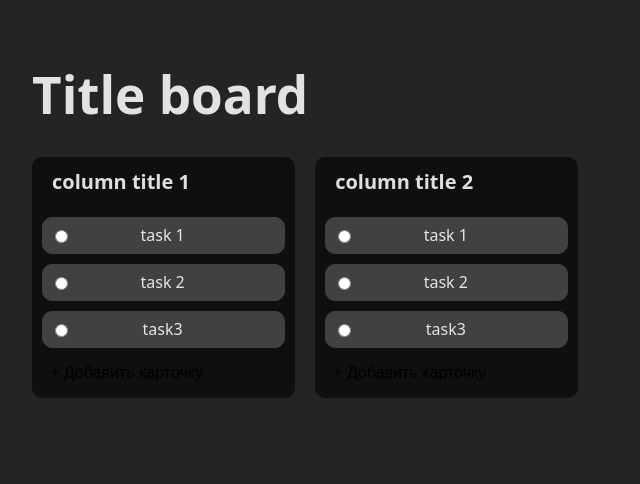
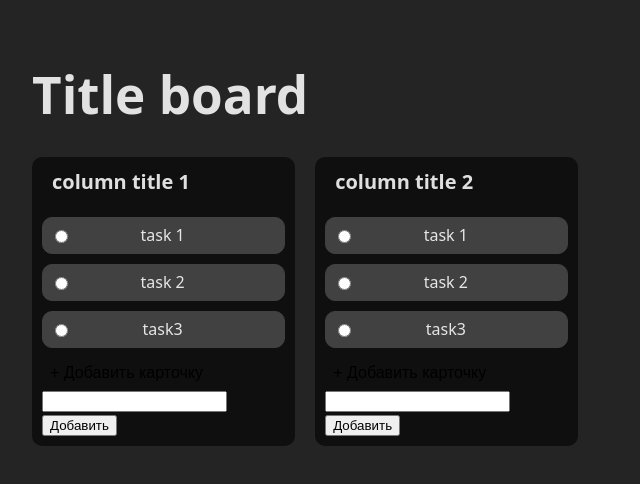
Before and after one commit to mrDen4/Trello_Clone_React, a React (Vite) app: page / in a window 1280 px wide. Shown: the top 484 px of the page, without its empty margins (0-640 px from the left). Built offline with nearby package versions, Linux system fonts and the light colour scheme.

Commit message:
add adding tasks to column

```diff
--- a/src/Board.tsx
+++ b/src/Board.tsx
@@ -6,17 +6,38 @@ interface BoardProps {
     boardName: string;
 }
 
+interface BoardColumn {
+    id: number,
+    columnTitle: string,
+    columnTasks: string[];
+}
+
 export const Board: React.FC<BoardProps> = ({ boardName }) => {
-    const boardInfo = [
+    const [boardInfo, setBoardInfo] = useState<BoardColumn[]>([
         { id: 1, columnTitle: 'column title 1', columnTasks: ['task 1', 'task 2', 'task3'] },
         { id: 2, columnTitle: 'column title 2', columnTasks: ['task 1', 'task 2', 'task3'] }
-    ]
+    ]);
+
+    const addTaskToColumn = (columnId: number, newTask: string): void => {
+        setBoardInfo(prevBoardInfo =>
+            prevBoardInfo.map(column =>
+                column.id === columnId
+                ? {...column, columnTasks: [...column.columnTasks, newTask]}
+                : column
+            )
+        );
+    };
+
     return (
         <div className="board">
             <h1>{boardName}</h1>
             <ul className="columns">
-                {boardInfo.map(item =>
-                    <BoardColumns item={item}/>
+                {boardInfo.map((item, index) =>
+                    <BoardColumns
+                    item={item}
+                    key={index}
+                    addTaskToColumn={addTaskToColumn}
+                />
                 )}
             </ul>
         </div>
--- a/src/BoardColumns.tsx
+++ b/src/BoardColumns.tsx
@@ -1,16 +1,26 @@
+import { useState } from "react";
 import { ColumnsTasks } from "./ColumnsTasks";
 
 interface BoardItem {
-    id: string;
+    id: number;
     columnTitle: string;
     columnTasks: string[];
 }
 
 interface BoardColumnsProps {
     item: BoardItem;
+    addTaskToColumn: (columnId: number, newTask: string) => void;
 }
 
-export const BoardColumns = ({ item }: BoardColumnsProps) => {
+export const BoardColumns = ({ item, addTaskToColumn }: BoardColumnsProps) => {
+    const [addInputValue, setAddInputValue] = useState('');
+    const handleAddTask = () => {
+        if (addInputValue.trim()) {
+            addTaskToColumn(item.id, addInputValue);
+            setAddInputValue('');
+        }
+    }
+
     return (
         <li
             key={item.id}
@@ -19,10 +29,24 @@ export const BoardColumns = ({ item }: BoardColumnsProps) => {
             <h2 className="column__title">{item.columnTitle}</h2>
 
             <ColumnsTasks
-                item={item}
+                tasks={item.columnTasks}
             />
 
             <button className="column__btn-add">+ Добавить карточку</button>
+            <div className="add-container">
+                <input
+                    type="text"
+                    className="add-container__input"
+                    value={addInputValue}
+                    onChange={(e) => setAddInputValue(e.target.value)}
+                />
+                <button
+                    className="add-container__btn"
+                    onClick={handleAddTask}
+                >
+                    Добавить
+                </button>
+            </div>
         </li>
     )
 }
--- a/src/ColumnsTasks.tsx
+++ b/src/ColumnsTasks.tsx
@@ -1,10 +1,12 @@
+interface ColumnsTasksProps {
+    tasks: string[];
+}
 
-
-export const ColumnsTasks = ({ item }) => {
+export const ColumnsTasks = ({ tasks }: ColumnsTasksProps) => {
     return (
         <ul>
-            {item.columnTasks.map(task =>
-                <li className="card">
+            {tasks.map((task, index) =>
+                <li key={index} className="card">
                     <input type="radio" name="" id="" className="card__checkbox" />
                     {task}
                     <button className="card__exit">X</button>
```
